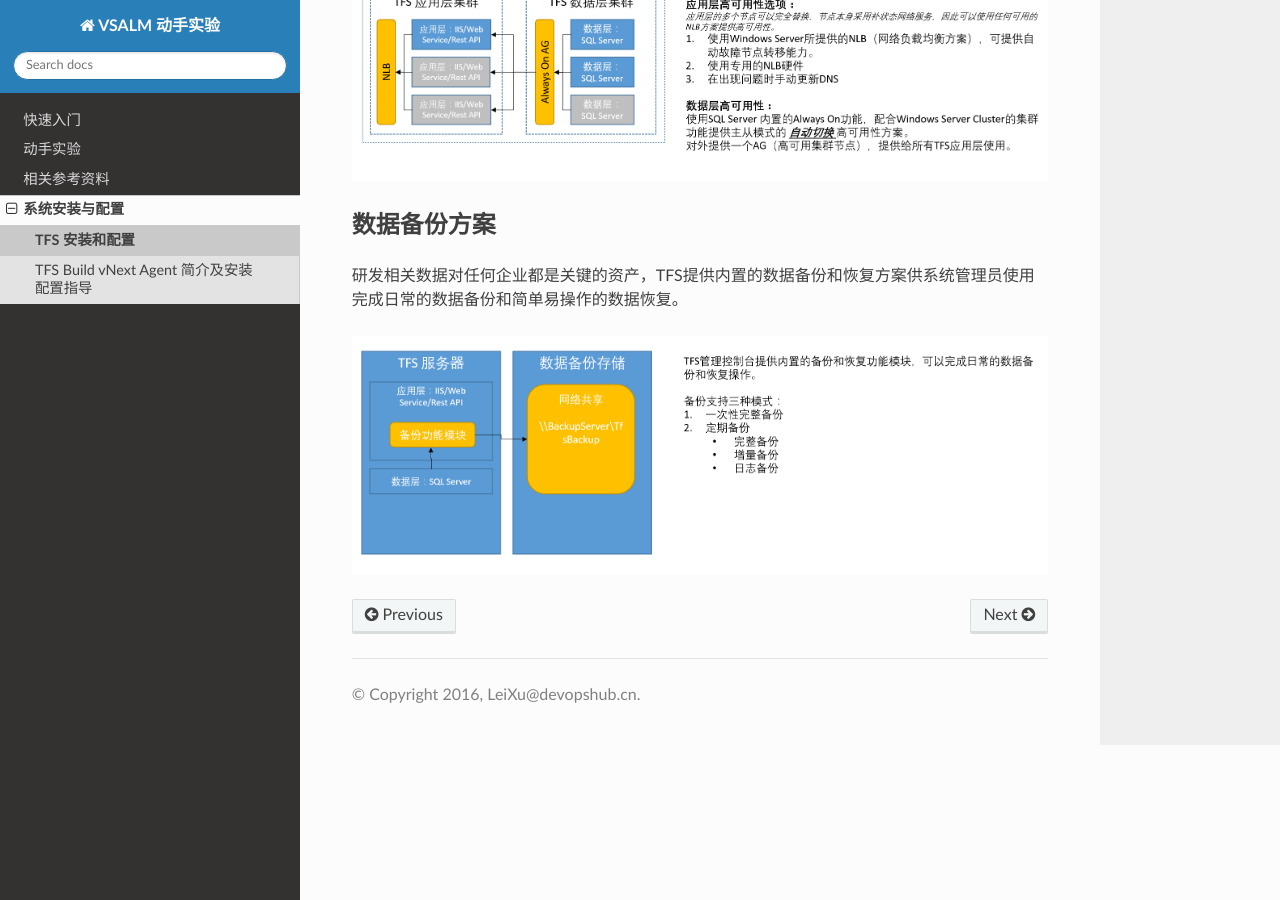
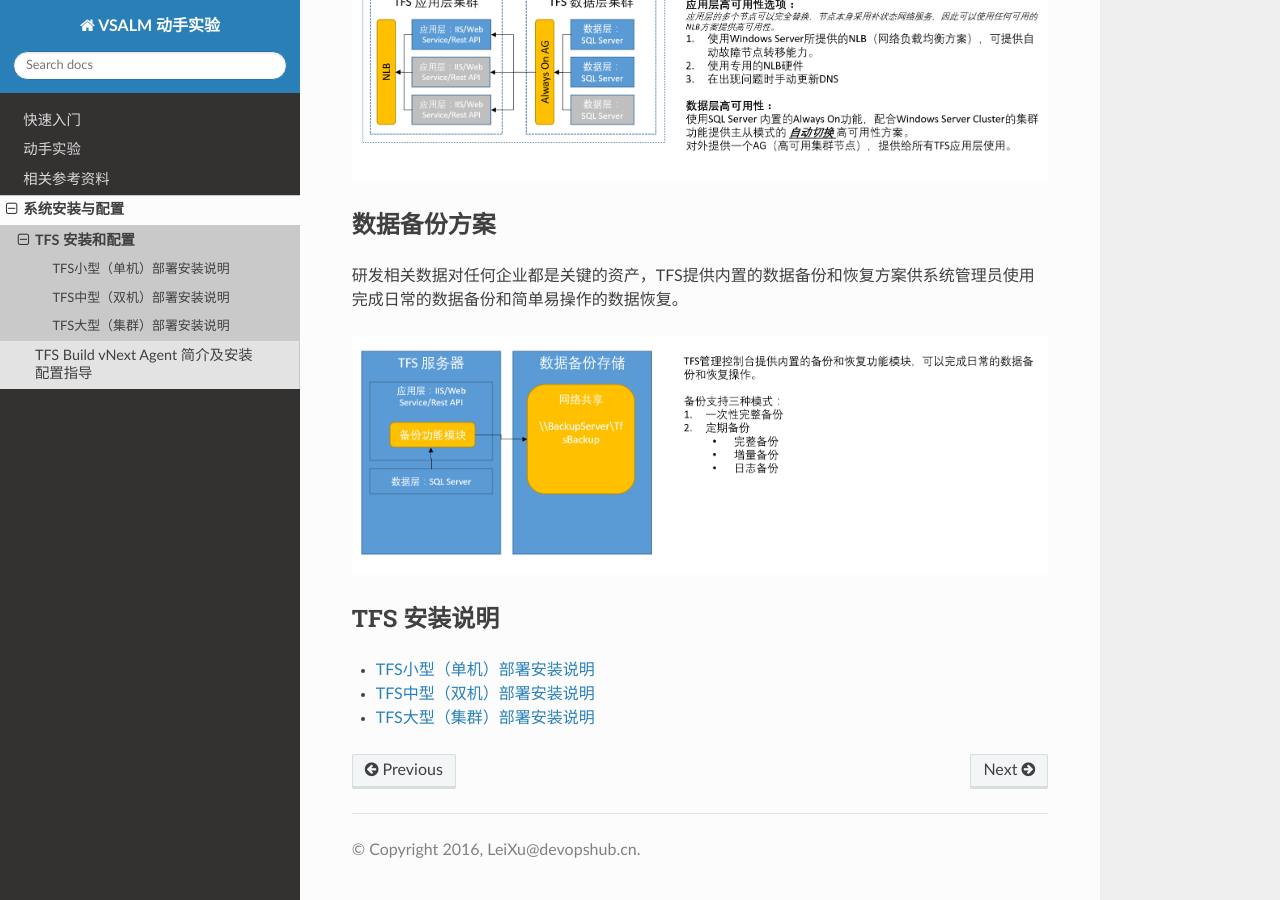
Before and after one commit to ups216/vsalm-hols, a Sphinx documentation site: the page built from docs/others/tfs-installation.rst, in a window 1280 px wide and 900 px high, scrolled down 3832 px. Built offline with Sphinx 7.4.7 and the Read the Docs theme 2.0.0, drawn with Linux system fonts in a browser that asks for light colours; the version number could not be read and is left out.

Commit message:
aded toc

```diff
--- /dev/null
+++ b/docs/others/tfs-installation-large.rst
@@ -0,0 +1,2 @@
+TFS大型（集群）部署安装说明
+^^^^^^^^^^^^^^^^^^^^^^
--- /dev/null
+++ b/docs/others/tfs-installation-middle.rst
@@ -0,0 +1,2 @@
+TFS中型（双机）部署安装说明
+^^^^^^^^^^^^^^^^^^^^^^
--- /dev/null
+++ b/docs/others/tfs-installation-small.rst
@@ -0,0 +1,2 @@
+TFS小型（单机）部署安装说明
+^^^^^^^^^^^^^^^^^^^^^^
--- a/docs/others/tfs-installation.rst
+++ b/docs/others/tfs-installation.rst
@@ -99,3 +99,13 @@ TFS 可以支持几人到几千人的不同团队规模，提供不同的单机
 研发相关数据对任何企业都是关键的资产，TFS提供内置的数据备份和恢复方案供系统管理员使用完成日常的数据备份和简单易操作的数据恢复。
 
 .. figure:: images/tfs-server-deploy-model-03.png
+
+TFS 安装说明
+~~~~~~~~~~~~~~~~~~~~~~~~~~~~~~~~
+
+.. toctree::
+   :titlesonly:
+
+   tfs-installation-small
+   tfs-installation-middle
+   tfs-installation-large
```
